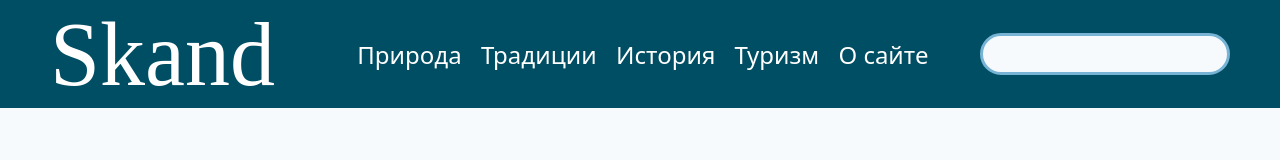
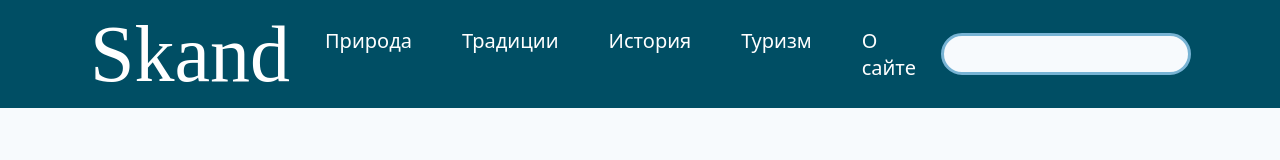
Before and after one commit to githubGhoul123/Scand, a plain HTML site: page index.html in a window 1280 px wide. Drawn offline with Linux system fonts and the light colour scheme.

Commit message:
Починил шапку

```diff
--- a/assets/CSS/MainStyle.css
+++ b/assets/CSS/MainStyle.css
@@ -2,7 +2,10 @@
   width: 100%;
   max-width: 1200px;
   margin: 0 auto;
+  display: flex;
+  align-items: center;
 }
+
 
 html body {
     background-color: #F7FAFD;
@@ -13,7 +16,6 @@ html body {
 header {
     width: 100%;
     height: 108px;
-
     top: 0px;
     left: 0px;
     right: 0px;
@@ -26,7 +28,7 @@ header {
 
 #logo {
     font-family: SwedieCruel;
-    font-size: 90px;
+    font-size: 80px;
     color: #FFF;
     font-weight: 400;
     line-height: normal;
@@ -36,14 +38,14 @@ header {
 }
 
 #navigation {
-    font-size: 24px;
+    font-size: 20px;
     font-family: system-ui, -apple-system, BlinkMacSystemFont, 'Segoe UI',
                  Roboto, Oxygen, Ubuntu, Cantarell, 'Open Sans',
                  'Helvetica Neue', sans-serif;
     display: flex;
     flex-grow: 3;
     position: relative;
-
+    padding: 0px;
 }
 
 #navigation > li {
@@ -55,6 +57,7 @@ header {
     transition: 0.2s linear;
     list-style-type: none;
     flex-grow: 3;
+    margin: 0px 25px;
 }
 
 nav {
@@ -92,3 +95,14 @@ nav {
 #search_box input:focus {
     width: 300;
 }
+
+/* Banner */
+
+/* .banner {
+    display: flex;
+    flex-direction: column;
+    width: 100%;
+    margin: -0;
+    height: 200px;
+    background: url(../images/Igdrasil.png) center no-repeat;
+  } */
--- a/index.html
+++ b/index.html
@@ -1,5 +1,6 @@
 <!DOCTYPE html>
 <html lang="en">
+
 <head>
     <meta charset="UTF-8">
     <meta name="viewport" content="width=device-width, initial-scale=1.0">
@@ -7,9 +8,10 @@
     <link rel="shortcut icon" href="assets/images/icon.png">
     <link rel="stylesheet" href="assets/CSS/MainStyle.css">
 </head>
+
 <body>
     <header>
-        <!-- <div class="container"></div> -->
+        <div class="container">
             <div id="logo">Skand</div>
             <nav>
                 <ul id="navigation">
@@ -25,6 +27,11 @@
                     <input type="search">
                 </form>
             </div>
+        </div>
     </header>
+    <section class="container">
+        <div class="banner"></div>
+    </section>
 </body>
+
 </html>
```
Lines whose indentation alone changed are shown as unchanged.
